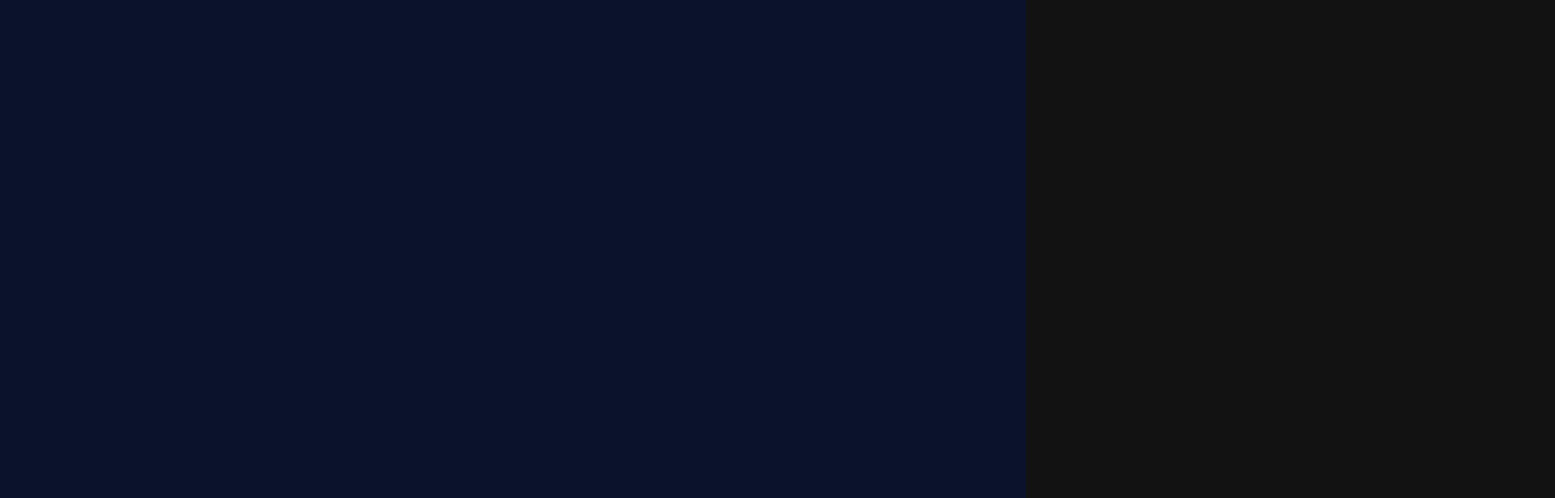
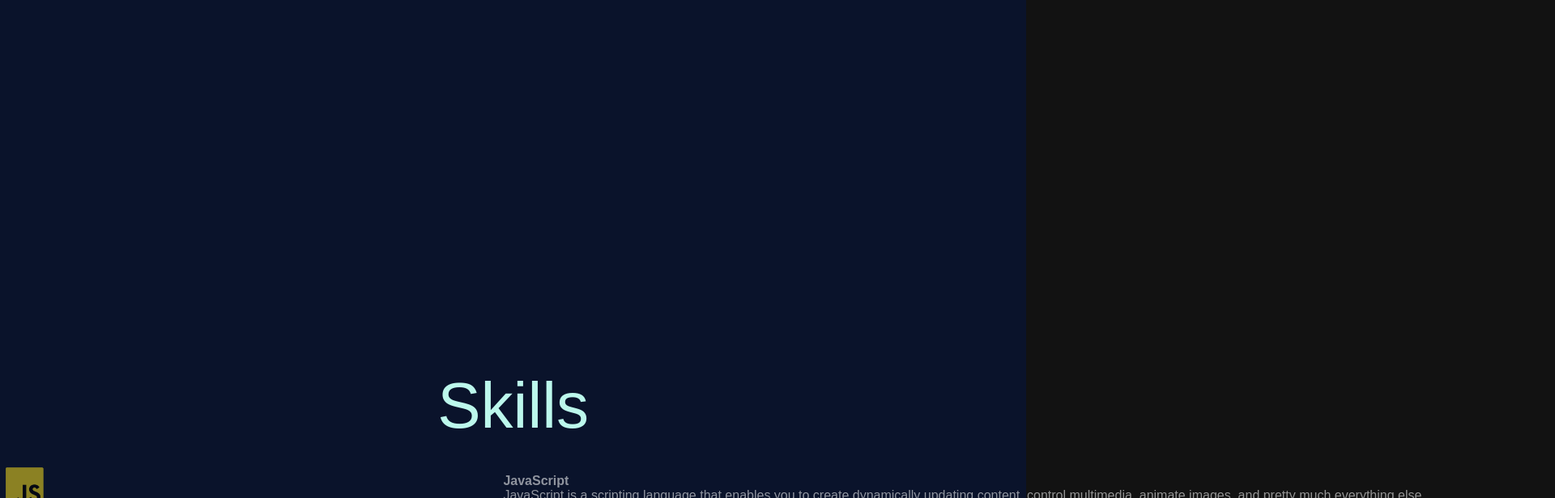
Before and after one commit to ch-teng/ch-teng.github.io, a Next.js app: page / in a window 1280 px wide. Shown: the part 2184-2800 px from the top of the page at 81% size, 1920 px wide, since content can reach past the window. Built offline with nearby package versions, Linux system fonts and the light colour scheme; a web font is replaced by a local one.

Commit message:
Skills animation functional!

```diff
--- a/src/app/globals.css
+++ b/src/app/globals.css
@@ -128,15 +128,15 @@ span {
   height: 100vh;
 }
 
-.experiences-text {
+.slide-text {
   font-weight: 500;
   font-size: 5rem;
   color: #BCF8EC;
-  z-index: 100;
+  z-index: 2;
 }
 
 
-.experience {
+.center-page {
   display: flex;
   flex-direction: column;
   list-style-type: none;
@@ -152,6 +152,10 @@ span {
   max-width: 90%;
 }
 
+.skills {
+  justify-content: start;
+  height:150vh
+}
 .scroller {
   z-index: 10;
   display: flex;
@@ -388,3 +392,27 @@ span {
   padding: 0;
 
 }
+
+
+.skill {
+  display: flex;
+  align-items: center;
+}
+
+.skill-name {
+  margin: 0;
+  font-weight: bold;
+
+}
+.skill-desc {
+  margin: 0;
+}
+
+.scrollBody {
+  width: 100vw;
+  position: fixed;
+  top: 0;
+
+  display: flex;
+  flex-direction: column;
+}
--- a/src/app/page.tsx
+++ b/src/app/page.tsx
@@ -11,6 +11,7 @@ import {
 } from "framer-motion";
 import { useEffect, useState } from "react";
 import Image from "next/image";
+import Skills from "@/components/Skills";
 
 type MenuItemsProps = {
   onClick: () => void;
@@ -226,7 +227,7 @@ export default function Home() {
       <Whoami></Whoami>
       <ExperienceScroller />
       <div className="page PersonalProjects" id="personal-projects"></div>
-      <div className="page Skills" id="skills"></div>
+      <Skills />
     </body>
   );
 }
--- a/src/components/ExperienceScroller.tsx
+++ b/src/components/ExperienceScroller.tsx
@@ -2,7 +2,7 @@ import { removeItem } from "@/utils/array-utils";
 import { AnimatePresence, Reorder, motion } from "framer-motion";
 import Image from "next/image";
 import { useCallback, useRef, useState } from "react";
-import ExperiencesText from "./ExperiencesText";
+import { SlideText } from "./SlideText";
 interface Job {
   title: string;
   company: string;
@@ -160,8 +160,8 @@ export default function ExperienceScroller() {
   };
 
   return (
-    <div className="page experience" id="experiences">
-      <ExperiencesText />
+    <div className="page center-page" id="experiences">
+      <SlideText word="Experiences" />
       <motion.div
         onClick={handleOrderChron}
         className="orderButton"
--- a/src/components/Skills.tsx
+++ b/src/components/Skills.tsx
@@ -1 +1,109 @@
-export default function Skills() {}
+import Image from "next/image";
+import { SlideText } from "./SlideText";
+import {
+  motion,
+  MotionValue,
+  useScroll,
+  useSpring,
+  useTransform,
+} from "framer-motion";
+import { useRef } from "react";
+
+type Skill = {
+  imgsrc: string;
+  name: string;
+  description: string;
+};
+
+const skillsList: Skill[] = [
+  {
+    imgsrc: "/skillspng/javascript-logo-0.png",
+    name: "JavaScript",
+    description:
+      "JavaScript is a scripting language that enables you to create dynamically updating content, control multimedia, animate images, and pretty much everything else.",
+  },
+  {
+    imgsrc: "/javascript-logo-0.png",
+    name: "JavaScript",
+    description:
+      "JavaScript is a scripting language that enables you to create dynamically updating content, control multimedia, animate images, and pretty much everything else.",
+  },
+  {
+    imgsrc: "/skillspng/javascript-logo-0.png",
+    name: "JavaScript",
+    description:
+      "JavaScript is a scripting language that enables you to create dynamically updating content, control multimedia, animate images, and pretty much everything else.",
+  },
+  {
+    imgsrc: "/javascript-logo-0.png",
+    name: "JavaScript",
+    description:
+      "JavaScript is a scripting language that enables you to create dynamically updating content, control multimedia, animate images, and pretty much everything else.",
+  },
+  {
+    imgsrc: "/skillspng/javascript-logo-0.png",
+    name: "JavaScript",
+    description:
+      "JavaScript is a scripting language that enables you to create dynamically updating content, control multimedia, animate images, and pretty much everything else.",
+  },
+  {
+    imgsrc: "/javascript-logo-0.png",
+    name: "JavaScript",
+    description:
+      "JavaScript is a scripting language that enables you to create dynamically updating content, control multimedia, animate images, and pretty much everything else.",
+  },
+];
+
+export default function Skills() {
+  //List of skills that I can add or remove from
+  //have the skill to the left and fly in, have the description on the right also fly in
+
+  //Title card
+  return (
+    <div className="page center-page skills" id="skills">
+      <SlideText word="Skills" onLoadOnly={true} />
+      <div className="skills-container" style={{ paddingBottom: "50vh" }}>
+        {skillsList.map((skill, index) => (
+          <div className="skill" key={index}>
+            <SkillCard skill={skill} />
+          </div>
+        ))}
+      </div>
+    </div>
+  );
+}
+
+const SkillCard = ({ skill }: { skill: Skill }) => {
+  const itemsRef = useRef<HTMLDivElement>(null);
+  const { scrollYProgress: p } = useScroll({
+    target: itemsRef,
+    offset: ["end end", "center center"],
+  });
+  const smooth = useSpring(p, {
+    mass: 0.35,
+  });
+  const transformLeft = useTransform(
+    smooth,
+    (p) => `translatex(-${(1 - p) * 100}%)`
+  );
+  const transformRight = useTransform(
+    smooth,
+    (p) => `translatex(${(1 - p) * 100}%)`
+  );
+
+  return (
+    <>
+      <motion.p style={{ transform: transformLeft, opacity: p }} ref={itemsRef}>
+        <Image src={skill.imgsrc} alt={skill.name} width={75} height={75} />
+      </motion.p>
+      <motion.span
+        className="skill-card"
+        style={{ transform: transformRight, opacity: p }}
+        ref={itemsRef}
+      >
+        <p className="skill-name">{skill.name}</p>
+        <p className="skill-desc">{skill.description}</p>
+      </motion.span>
+    </>
+  );
+};
--- a/src/components/ExperiencesText.tsx
+++ b/src/components/SlideText.tsx
@@ -3,11 +3,12 @@ import { motion, stagger, useAnimate, useInView } from "framer-motion";
 
 type slideTextProps = {
   word: string;
+  onLoadOnly?: boolean;
 };
 
-const SlideText = ({ word }: slideTextProps) => {
+export const SlideText = ({ word, onLoadOnly }: slideTextProps) => {
   const [scope, animate] = useAnimate();
-  const isInView = useInView(scope, { once: true });
+  const isInView = useInView(scope, { once: onLoadOnly });
   useEffect(() => {
     if (isInView) {
       animate(
@@ -18,14 +19,10 @@ const SlideText = ({ word }: slideTextProps) => {
     }
   }, [isInView]);
   return (
-    <motion.div ref={scope} className="experiences-text">
+    <motion.div ref={scope} className="slide-text">
       {word.split("").map((letter, index) => (
         <motion.span key={index}>{letter}</motion.span>
       ))}
     </motion.div>
   );
 };
-
-export default function ExperiencesText() {
-  return <SlideText word="Experiences" />;
-}
```
Also changed, not shown: public/skillspng/javascript-logo-0.png (added).
